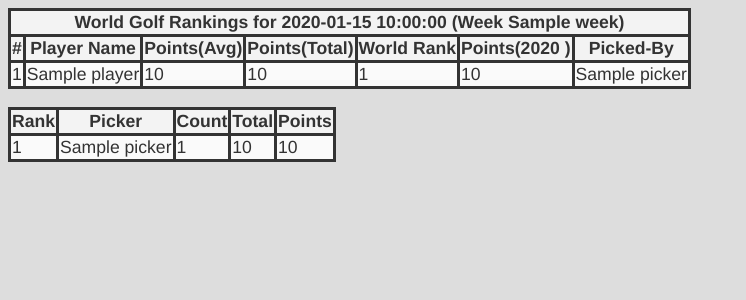
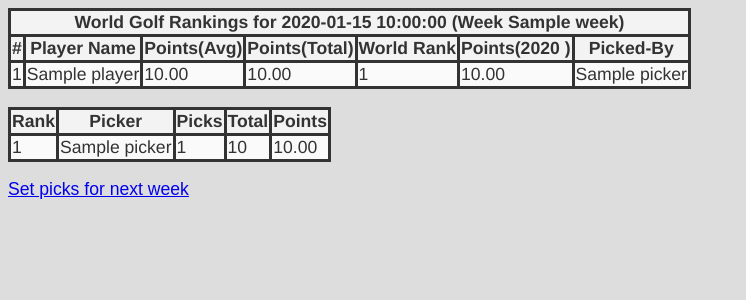
Before and after one commit to sholtebeck/knarflog, a Flask app: template templates/ranking.html in a window 1280 px wide. Shown: the top 300 px of the page, without its empty margins (0-746 px from the left). Run offline with Flask 2, Linux system fonts and the light colour scheme; the template is opened without the code that fills it: most values are stand-ins (such as "Sample title", 1, 10 or a date in 2020); parts of the project's set-up code (start-up, migrations or seed data) failed here and were passed over.

Commit message:
modified

```diff
--- a/app/index.html
+++ b/app/index.html
@@ -61,7 +61,7 @@ $(document).ready(function() {
     <span ng-if="picks.Count>=picks.Max">so you need to drop {{picks.Count-picks.Max+1}} before picking another player</span>
 
     <span ng-if="picks.Count<picks.Max">so you can pick {{picks.Max-picks.Count}} more</span>
-    <span ng-if="!picks.Available"> (next week:Mon-Wed). </span>.
+    <span ng-if="!picks.Available"> (next Mon-Wed). </span>.
     </div>
 </div><!-- #tab1 -->
 
--- a/main.py
+++ b/main.py
@@ -66,8 +66,13 @@ def about():
     return render_template('about.html', title='about', log=logon_info())
 
 @app.route('/api/picks', methods=['GET'])
-def picks():
-    return jsonify({'picks': getPicks()})
+@app.route('/api/picks/<picker>', methods=['GET'])
+def picks(picker=None):
+    if picker:
+        picks=myPicks(picker)
+    else:
+        picks=getPicks()
+    return jsonify({'picks': picks})
 
 @app.route('/api/mypicks', methods=['GET'])
 def my_picks():
@@ -126,8 +131,9 @@ def player_drop():
     return jsonify({'success':success,'message':message})
 
 @app.route('/ranking', methods=['GET'])
-def ranking():
-    rankings = getRankings()
+@app.route('/ranking/<int:week_id>', methods=['GET'])
+def ranking(week_id=models.current_week()):
+    rankings = getRankings(week_id)
     header=rankings[0]
     header['Year']=models.current_year()
     players=[player for player in rankings[1:-1] if player.get('Picker')]
--- a/templates/ranking.html
+++ b/templates/ranking.html
@@ -23,10 +23,10 @@
       <tr>
         <td>{{index}}{% set index=index+1 %}</td>
         <td>{{player.Name}}</td>
-        <td>{{player.Avg}}</td>
-        <td>{{player.Total}}</td>
+        <td>{{"%.2f"|format(player.Avg)}}</td>
+        <td>{{"%.2f"|format(player.Total)}}</td>
         <td>{{player.Rank}}</td>
-        <td>{{player.Points}}</td>
+        <td>{{"%.2f"|format(player.Points)}}</td>
         <td>{{player.Picker}}</td>
       </tr>
 {% endfor %}
@@ -37,7 +37,7 @@
     <thead>
       <tr><th>Rank</th>
           <th>Picker</th>
-          <th>Count</a></th>
+          <th>Picks</a></th>
           <th>Total</th>
           <th>Points</th>
          </tr>
@@ -50,10 +50,11 @@
         <td>{{picker.Name}}</td>
         <td>{{picker.Count}}</td>
         <td>{{picker.Total}}</td>
-        <td>{{picker.Points}}</td>
+        <td>{{"%.2f"|format(picker.Points)}}</td>
       </tr>
 {% endfor %}
     </tbody>
   </table>
+<p><a href="http://knarflog.appspot.com">Set picks for next week</a>
 </body>
 </html>
```
